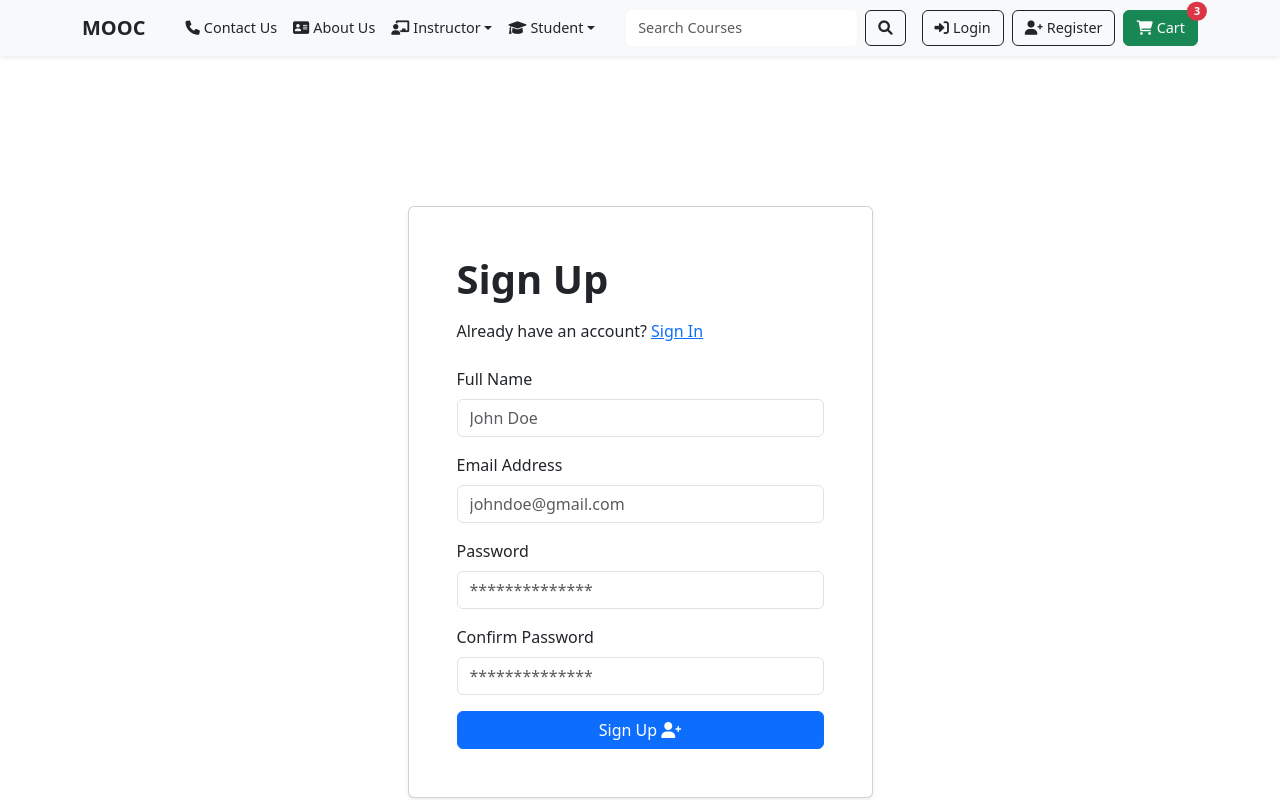
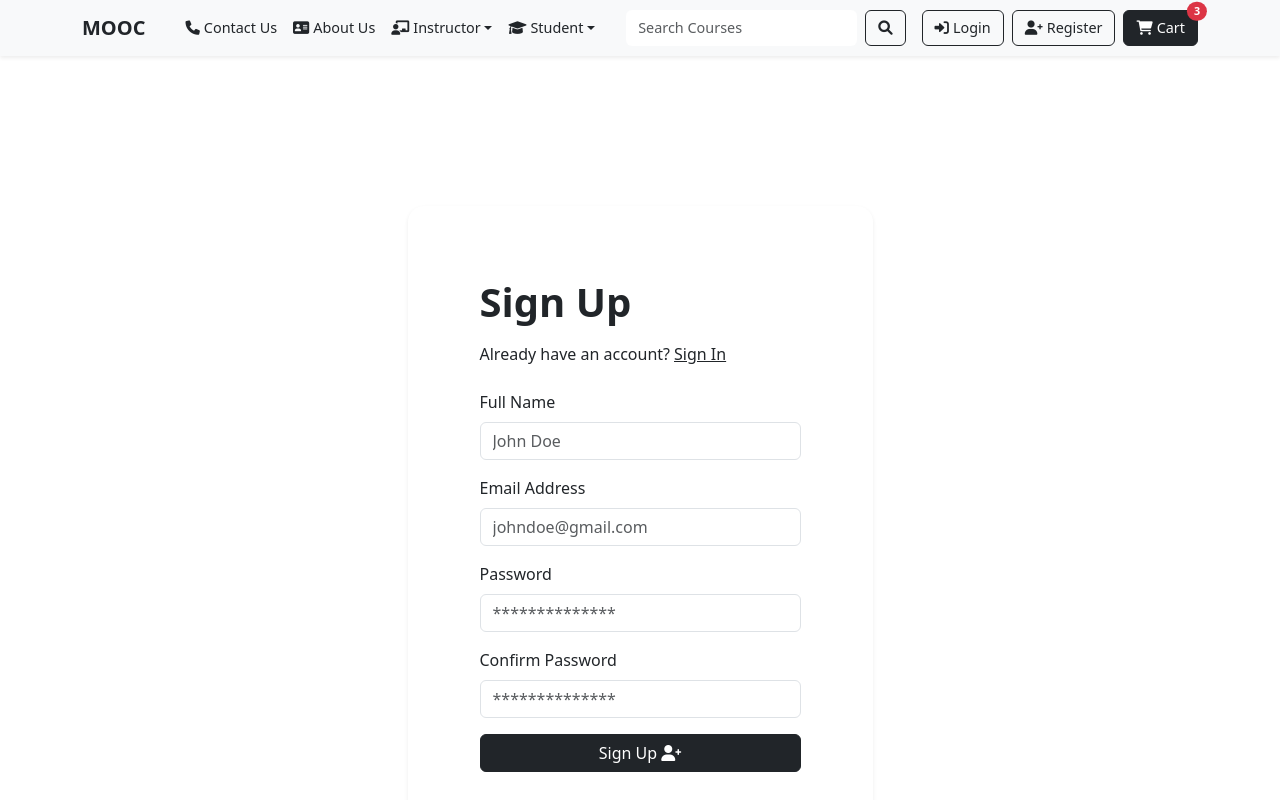
Before and after one commit to kalvincalimag/django-drf-react-mooc, a React (Vite) app in the folder frontend/: page /register in a window 1280 px wide. Shown: the top 800 px of the page. Built offline with nearby package versions, Linux system fonts and the light colour scheme; what simple-zustand-devtools would draw is missing.

Commit message:
minor FE tweaks

```diff
--- a/frontend/src/views/auth/ForgotPassword.jsx
+++ b/frontend/src/views/auth/ForgotPassword.jsx
@@ -30,7 +30,7 @@ function ForgotPassword() {
       <section className="container d-flex flex-column vh-100" style={{ marginTop: '150px' }}>
         <div className="row align-items-center justify-content-center g-0 h-lg-100 py-8">
           <div className="col-lg-5 col-md-8 py-8 py-xl-0">
-            <div className="card shadow-sm p-4">
+            <div className="card border-0 shadow-sm rounded-4 p-4">
               <div className="card-body p-4">
                 <div className="mb-4 text-center">
                   <h1 className="mb-1 fw-bold">Forgot Password</h1>
@@ -58,7 +58,7 @@ function ForgotPassword() {
                         Processing <i className="fas fa-spinner fa-spin"></i>
                       </button>
                     ) : (
-                      <button type="submit" className="btn btn-primary">
+                      <button type="submit" className="btn btn-dark">
                         Reset Password <i className="fas fa-arrow-right"></i>
                       </button>
                     )}
--- a/frontend/src/views/auth/Login.jsx
+++ b/frontend/src/views/auth/Login.jsx
@@ -32,7 +32,7 @@ function Login() {
               <div className="card-body">
                 <h1 className="fw-bold text-center mb-4">Sign in</h1>
                 <p className="text-center text-muted mb-4">
-                  Don’t have an account? <Link to="/register/">Sign up</Link>
+                  Don’t have an account? <Link to="/register/" className='text-dark text-decoration-underline'>Sign up</Link>
                 </p>
 
                 <form onSubmit={handleSubmit}>
@@ -65,12 +65,12 @@ function Login() {
                       <input type="checkbox" id="rememberme" className="form-check-input" />
                       <label htmlFor="rememberme" className="form-check-label">Remember me</label>
                     </div>
-                    <Link to="/forgot-password/" className="text-decoration-none">Forgot password?</Link>
+                    <Link to="/forgot-password/" className="text-dark text-decoration-underline">Forgot password?</Link>
                   </div>
 
                   <button
                     type="submit"
-                    className="btn btn-primary w-100 rounded-3"
+                    className="btn btn-dark w-100 rounded-3"
                     disabled={isLoading}
                   >
                     {isLoading ? (
--- a/frontend/src/views/auth/Register.jsx
+++ b/frontend/src/views/auth/Register.jsx
@@ -33,13 +33,13 @@ function Register() {
       <section className="container d-flex flex-column vh-100" style={{ marginTop: '150px' }}>
         <div className="row align-items-center justify-content-center g-0 h-lg-100 py-8">
           <div className="col-lg-5 col-md-8 py-8 py-xl-0">
-            <div className="card shadow-sm">
+            <div className="card border-0 shadow-sm rounded-4 p-4">
               <div className="card-body p-5">
                 <div className="mb-4">
                   <h1 className="mb-3 fw-bold">Sign Up</h1>
                   <span>
                     Already have an account?
-                    <Link to="/login/" className="ms-1">
+                    <Link to="/login/" className="text-dark text-decoration-underline ms-1">
                       Sign In
                     </Link>
                   </span>
@@ -107,7 +107,7 @@ function Register() {
                         Processing <i className="fas fa-spinner fa-spin"></i>
                       </button>
                     ) : (
-                      <button type="submit" className="btn btn-primary">
+                      <button type="submit" className="btn btn-dark">
                         Sign Up <i className="fas fa-user-plus"></i>
                       </button>
                     )}
--- a/frontend/src/views/partials/BaseHeader.jsx
+++ b/frontend/src/views/partials/BaseHeader.jsx
@@ -3,7 +3,7 @@ import { Link } from "react-router-dom";
 function BaseHeader() {
   return (
     <div>
-      <nav className="navbar navbar-expand-lg navbar-light bg-light shadow-sm" style={{ backgroundColor: '#f5f5f7' }}>
+      <nav className="navbar navbar-expand-lg navbar-light bg-light py-2 shadow-sm" style={{ backgroundColor: '#f5f5f7' }}>
         <div className="container">
           <Link className="navbar-brand fw-bold text-dark" to="/" style={{ fontSize: '1.25rem', fontWeight: '600', marginRight: '2rem' }}>
             MOOC
@@ -187,7 +187,7 @@ function BaseHeader() {
               </Link>
               <Link
                 to="/cart/"
-                className="btn btn-success btn-sm position-relative rounded"
+                className="btn btn-dark btn-sm position-relative rounded"
                 style={{ fontSize: '0.9rem', padding: '0.375rem 0.75rem' }}
               >
                 <i className="fas fa-shopping-cart me-1"></i>Cart
```
